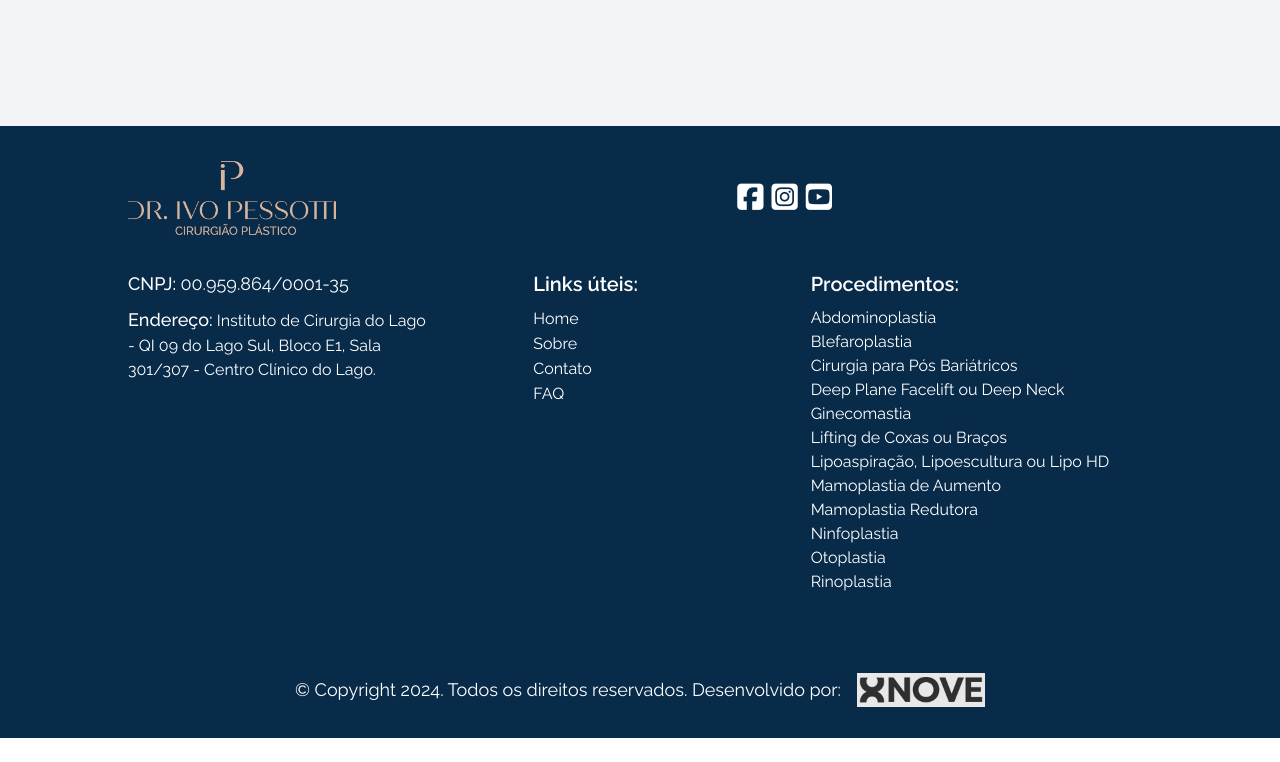
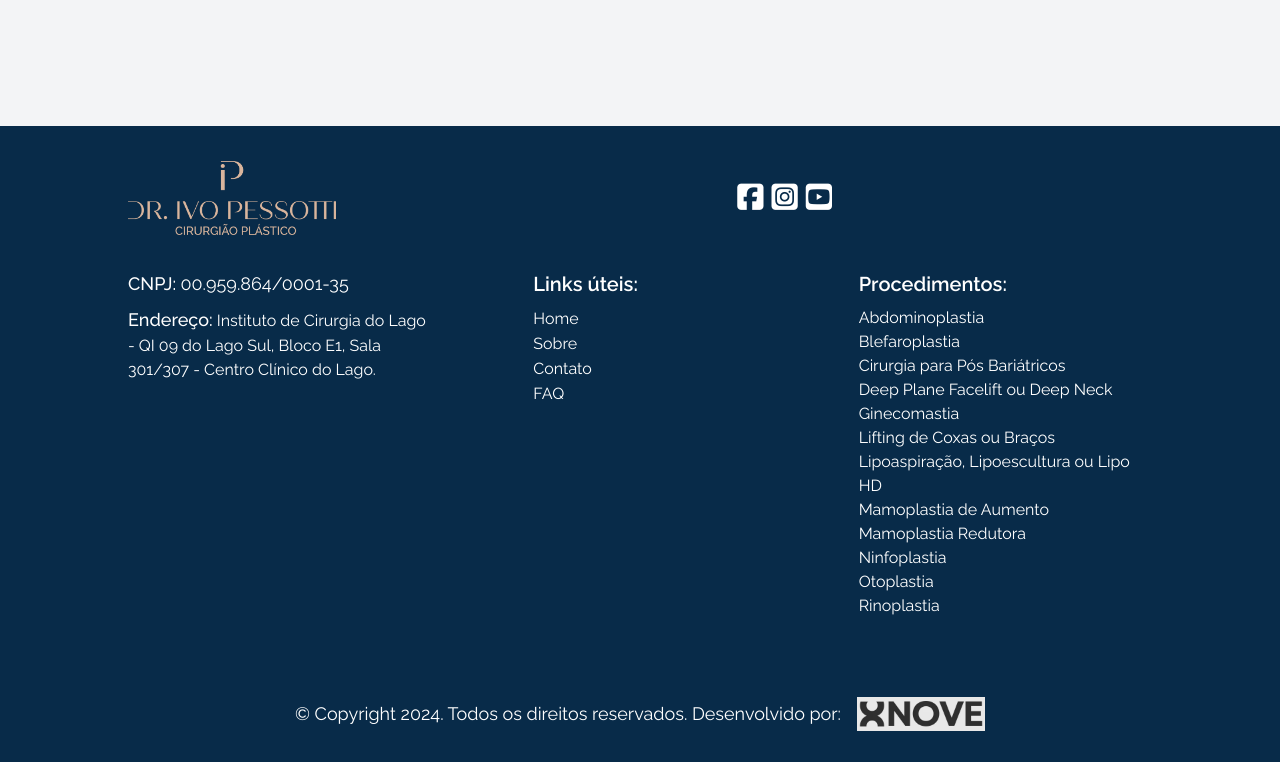
Before and after one commit to CesarTHD/ivopessotti, a Next.js app: page /result in a window 1280 px wide. Shown: the part 3424-4186 px from the top of the page. Before the commit the page ends 4162 px from the top, so only its background shows below. Built offline with nearby package versions, Linux system fonts and the light colour scheme.

Commit message:
update width doctor image

```diff
--- a/src/components/Footer.jsx
+++ b/src/components/Footer.jsx
@@ -37,7 +37,7 @@ const Footer = () => {
                             <li><a href="#FAQ">FAQ</a></li>
                         </ul>
                     </div>
-                    <div className="">
+                    <div className="lg:ml-12">
                         <h3 className="mt-10 lg:mt-0 mb-2 text-xl font-semibold">Procedimentos:</h3>
 
                         <ul>
```
